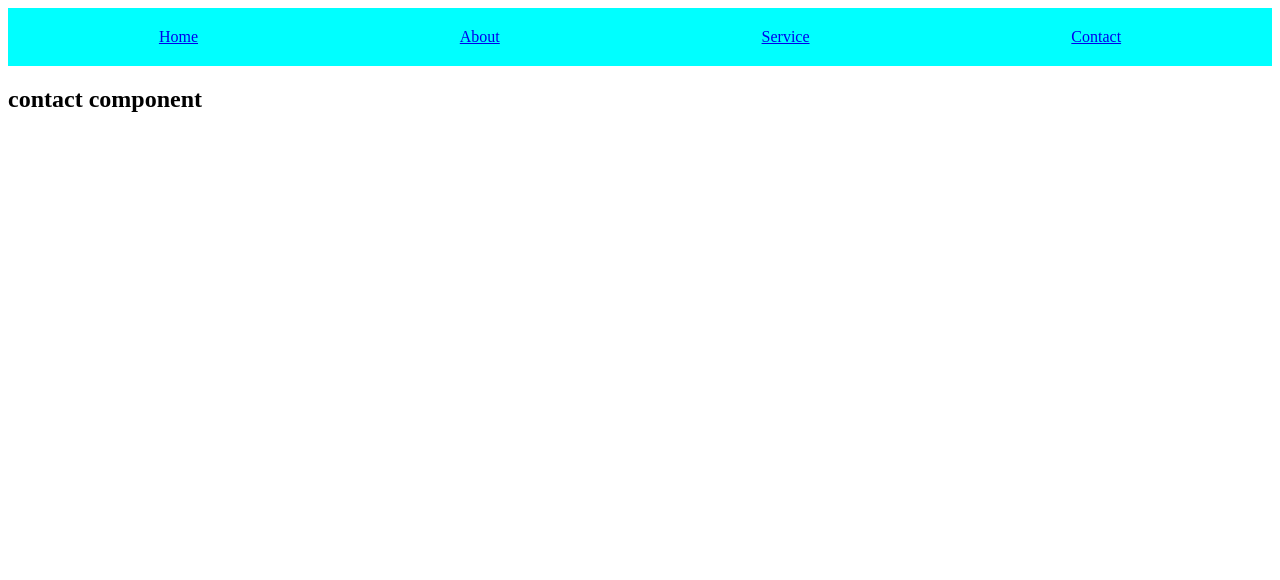
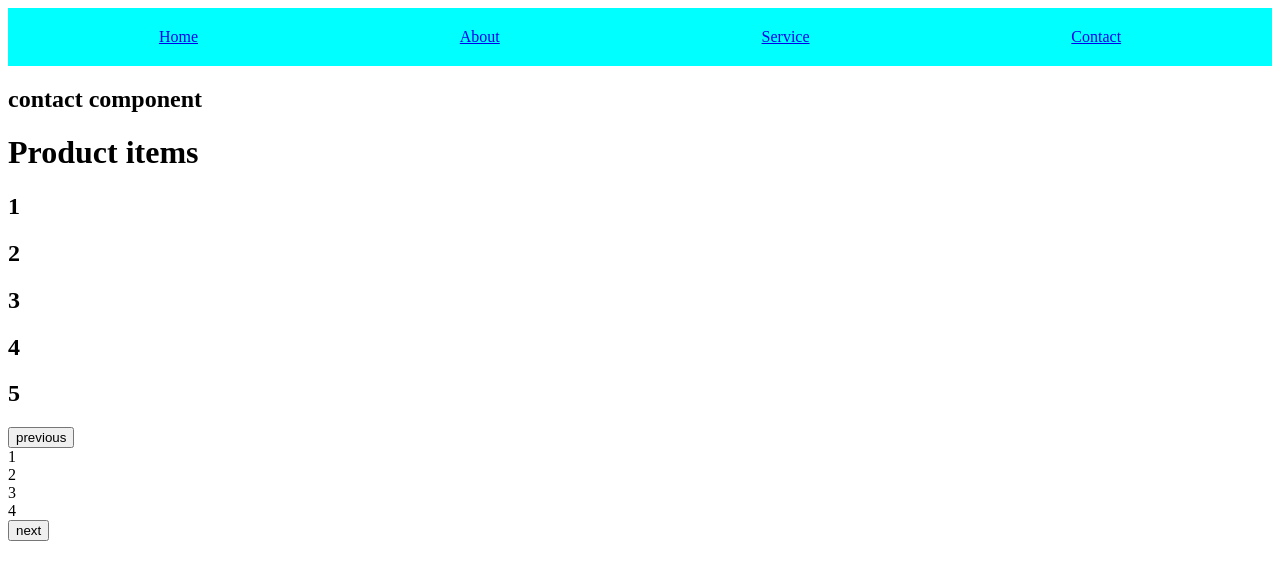
Before and after one commit to kamalrajms/juneB2-main, a React (Vite) app: page /Contact in a window 1280 px wide. Shown: the top 580 px of the page. Built offline with nearby package versions, Linux system fonts and the light colour scheme.

Commit message:
useSearchParams

```diff
--- /dev/null
+++ b/src/Component/Page.jsx
@@ -0,0 +1,69 @@
+import React from "react";
+import { useSearchParams } from "react-router-dom";
+
+export default function Page() {
+  const [searchParams, setSearchParams] = useSearchParams();
+
+  const currentPage = Number(searchParams.get("page")) || 1;
+  const itemPerPage = 5;
+
+  //generat an array
+  // allitems=[{id:1},{},{},,,,,{20},{21}]
+  const allItems = Array.from({ length: 20 }, (_, ind) => ({
+    id: ind + 1,
+  }));
+
+  //calculation
+  // array=[1,2,3,4,5,6,7,8,9,..20]
+
+  const totalPage = Math.ceil(allItems.length / itemPerPage);
+  const startInd = (currentPage - 1) * itemPerPage; //0   5   10
+  const endInd = startInd + itemPerPage; //5    10    15
+  const currentItems = allItems.slice(startInd, endInd);
+  //   currentItems=[{id:1},{id:1},{id:1},{id:1},{id:1}]
+
+  //   console.log(currentItems);
+
+  // 21/5=4.2=5
+  // 4.1==4==5
+  // 4.5==5==5
+  // 4.8==5==5
+  const gotoPage = (pageNum) => {
+    if (pageNum >= 1 && pageNum <= totalPage) {
+      setSearchParams({ page: pageNum });
+    }
+  };
+
+  const Next = () => {
+    if (currentPage < totalPage) {
+      gotoPage(currentPage + 1);
+    }
+  };
+  const previous = () => {
+    if (currentPage > 1) {
+      gotoPage(currentPage - 1);
+    }
+  };
+
+  return (
+    <div>
+      <h1>Product items</h1>
+      <div>
+        {currentItems.map((item) => (
+          <h2 key={item.id}>{item.id}</h2>
+        ))}
+      </div>
+
+      <div>
+        <button onClick={previous}>previous</button>
+        <div>
+          {/* array=[1,2,3,4] */}
+          {Array.from({ length: totalPage }, (_, i) => i + 1).map((pageNum) => (
+            <nav key={pageNum}>{pageNum}</nav>
+          ))}
+        </div>
+        <button onClick={Next}>next</button>
+      </div>
+    </div>
+  );
+}
--- /dev/null
+++ b/src/Component/UseSearchParamHOok.jsx
@@ -0,0 +1,15 @@
+import React from "react";
+import { useSearchParams } from "react-router-dom";
+
+export default function UseSearchParamHOok() {
+  const [searchParams, setSearchParams] = useSearchParams();
+
+  const handleChange = () => {
+    setSearchParams({ category: "lap", Price: "50000" });
+  };
+  return (
+    <div>
+      <button onClick={handleChange}>Change filter</button>
+    </div>
+  );
+}
--- a/src/Routing/Contect.jsx
+++ b/src/Routing/Contect.jsx
@@ -1,9 +1,11 @@
 import React from "react";
+import Page from "../Component/Page";
 
 export default function Contect() {
   return (
     <div>
       <h2>contact component</h2>
+      <Page/>
     </div>
   );
 }
--- a/src/Routing/Service.jsx
+++ b/src/Routing/Service.jsx
@@ -1,15 +1,17 @@
 import React from "react";
 import { Link, Outlet } from "react-router-dom";
+import UseSearchParamHOok from "../Component/UseSearchParamHOok";
 
 export default function Service() {
   return (
     <div>
       <h2>Service component</h2>
+      <UseSearchParamHOok />
       <div className="sub-header">
         <Link to={""}>web Development</Link>
         <Link to={"AppDevelopment"}>App Development</Link>
       </div>
-        <Outlet />
+      <Outlet />
     </div>
   );
 }
```
Also changed, not shown: src/text.txt.
